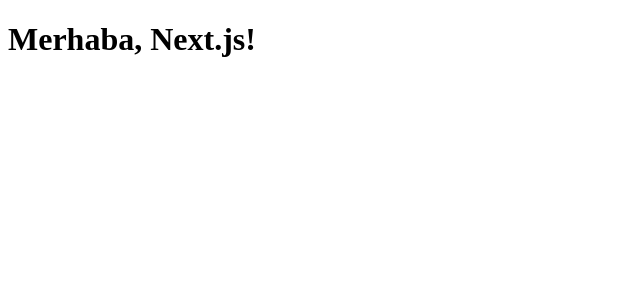
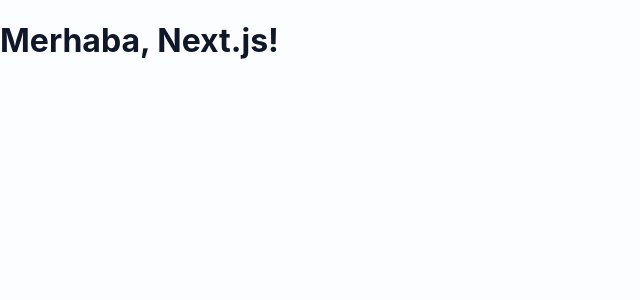
Before and after one commit to abdbali/quiz-prompt-builder, a Next.js app: page / in a window 1280 px wide. Shown: the top 300 px of the page, without its empty margins (0-640 px from the left). Built offline with nearby package versions, Linux system fonts and the light colour scheme.

Commit message:
Update layout.jsx

```diff
--- a/app/layout.jsx
+++ b/app/layout.jsx
@@ -1,7 +1,14 @@
 // app/layout.jsx
+import './globals.css';
+
+export const metadata = {
+  title: 'Quiz Prompt Builder',
+  description: 'Quiz Prompt Builder Uygulaması',
+};
+
 export default function RootLayout({ children }) {
   return (
-    <html lang="en">
+    <html lang="tr">
       <body>{children}</body>
     </html>
   );
```
